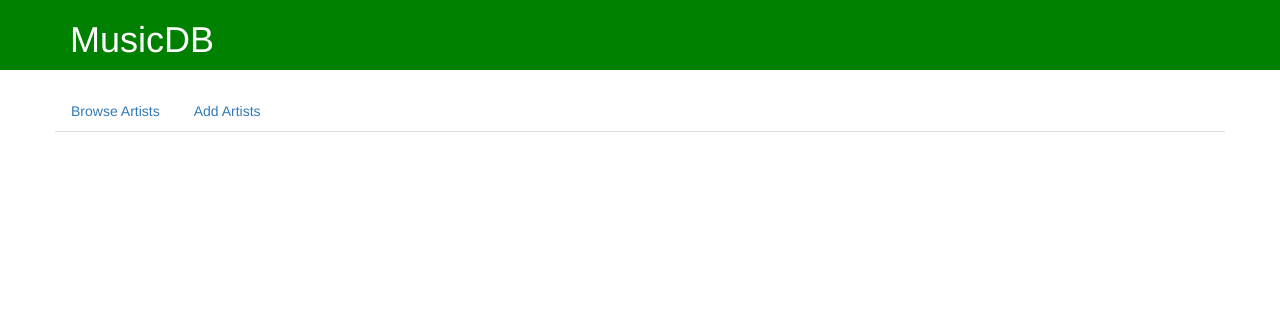
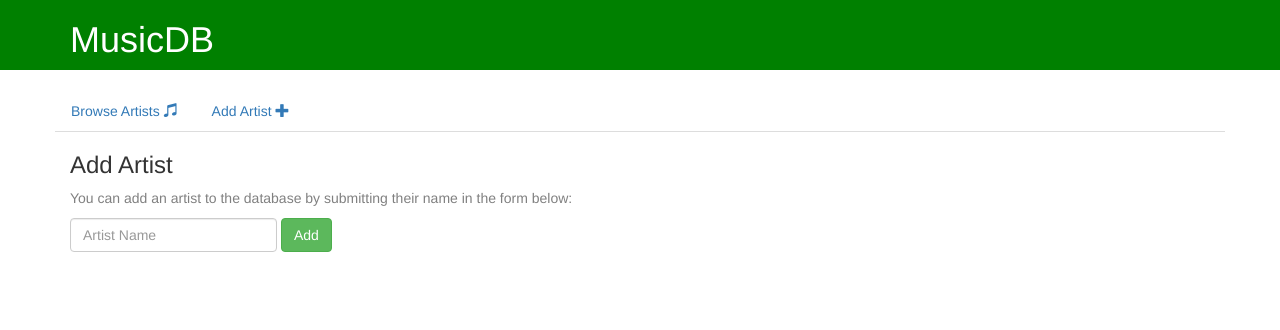
Before and after one commit to Paveltarno/musicdb, a Django app: template artists/templates/artists/new.html in a window 1280 px wide. Shown: the top 330 px of the page. Run offline with Django 3.2, Linux system fonts and the light colour scheme; the template is opened without the code that fills it, so the values that code supplies are empty; some libraries are stand-ins or nearby versions.

Commit message:
Finished the add artist page

```diff
--- a/artists/models.py
+++ b/artists/models.py
@@ -1,7 +1,7 @@
 from django.db import models
 
 class Artist(models.Model):
-  name = models.CharField(max_length=200)
+  name = models.CharField(max_length=200, unique=True)
   external_id = models.IntegerField(null=True)
 
   def __str__(self):
@@ -15,6 +15,7 @@ class Artist(models.Model):
     This method does not persist the instance
     """
     # Get the unique id in the ext db
+    name = name.lower()
     external_id = external_db_adapter.search_artist_id(name)
     if external_id:
       return Artist(name=name, external_id=external_id)
--- /dev/null
+++ b/artists/static/artists/js/add_artist.js
@@ -0,0 +1,19 @@
+$(function(){
+  var frm = $('#create-artist-form');
+  frm.submit(function (event) {
+    event.preventDefault();
+    $("#create-artist-message").html("Searching...");
+    $.ajax({
+      type: frm.attr('method'),
+      url: frm.attr('action'),
+      data: frm.serialize(),
+      success: function (data) {
+          $("#create-artist-message").html(data.message);
+      },
+      error: function(data) {
+          $("#create-artist-message").html("Server error. Try again.");
+      }
+  });
+  return false;
+  });
+});
--- a/artists/templates/artists/_main_menu.html
+++ b/artists/templates/artists/_main_menu.html
@@ -6,12 +6,14 @@
     <li role="presentation"{% if request.path == url %} class="active"{% endif %}>
       <a href="{{url}}">
         Browse Artists
+        <span class="glyphicon glyphicon-music"></span>
       </a>
     </li>
     {% url 'artists:new' as url %}
     <li role="presentation"{% if request.path == url %} class="active"{% endif %}>
       <a href="{{url}}">
-        Add Artists
+        Add Artist
+        <span class="glyphicon glyphicon-plus"></span>
       </a>
     </li>
   </ul>
--- a/artists/templates/artists/base.html
+++ b/artists/templates/artists/base.html
@@ -3,9 +3,10 @@
 <html lang="en">
 <script type="text/javascript" src="{{ STATIC_URL }}js/jquery.js"></script>
 <script type="text/javascript" src="https://maxcdn.bootstrapcdn.com/bootstrap/3.3.2/js/bootstrap.min.js"></script>
+<script type="text/javascript" src="{{ STATIC_URL }}artists/js/add_artist.js"></script>
 <head>
     <link rel="stylesheet" href="https://maxcdn.bootstrapcdn.com/bootstrap/3.3.2/css/bootstrap.min.css">
-    <link rel="stylesheet" type="text/css" href="{% static 'artists/style.css' %}" />
+    <link rel="stylesheet" type="text/css" href="{% static 'artists/css/style.css' %}" />
     <title>{% block title %}MusicDB{% endblock %}</title>
 </head>
 
--- a/artists/templates/artists/new.html
+++ b/artists/templates/artists/new.html
@@ -1,8 +1,17 @@
 {% extends "artists/base.html" %}
 
 {% block content %}
-<div role="tabpanel">
-
-
+<div class="col-md-8">
+  <h3>Add Artist</h3>
+  <p class="sub-header">You can add an artist to the database by submitting their name in the form below:<p>
+  <form action="{% url 'artists:create' %}" method="post" class="form-inline" id="create-artist-form">
+    {% csrf_token %}
+    <div class="form-group">
+      <input name="artist_name" type="artist_name" class="form-control" placeholder="Artist Name">
+    </div>
+    <button type="submit" class="btn btn-success">Add</button>
+  </form>
+  <br />
+  <div id="create-artist-message"></div>
 </div>
 {% endblock %}
--- a/artists/urls.py
+++ b/artists/urls.py
@@ -2,7 +2,7 @@ from django.conf.urls import patterns, url
 from artists import views
 
 urlpatterns = patterns('',
-    url(r'^index/$', views.index, name='index'),
+    url(r'^$', views.index, name='index'),
     url(r'^new/$', views.new, name='new'),
     url(r'^create/$', views.create, name='create'),
 )
```
Also changed, not shown: artists/templates/artists/_add_artists.html (deleted, +0 -14 lines), artists/templates/artists/index.html (+2 -9 lines), artists/views.py (+18 -13 lines), artists/migrations/0003_auto_20150215_2006.py (added), artists/static/artists/css/style.css (line endings or trailing spaces), db.sqlite3.
